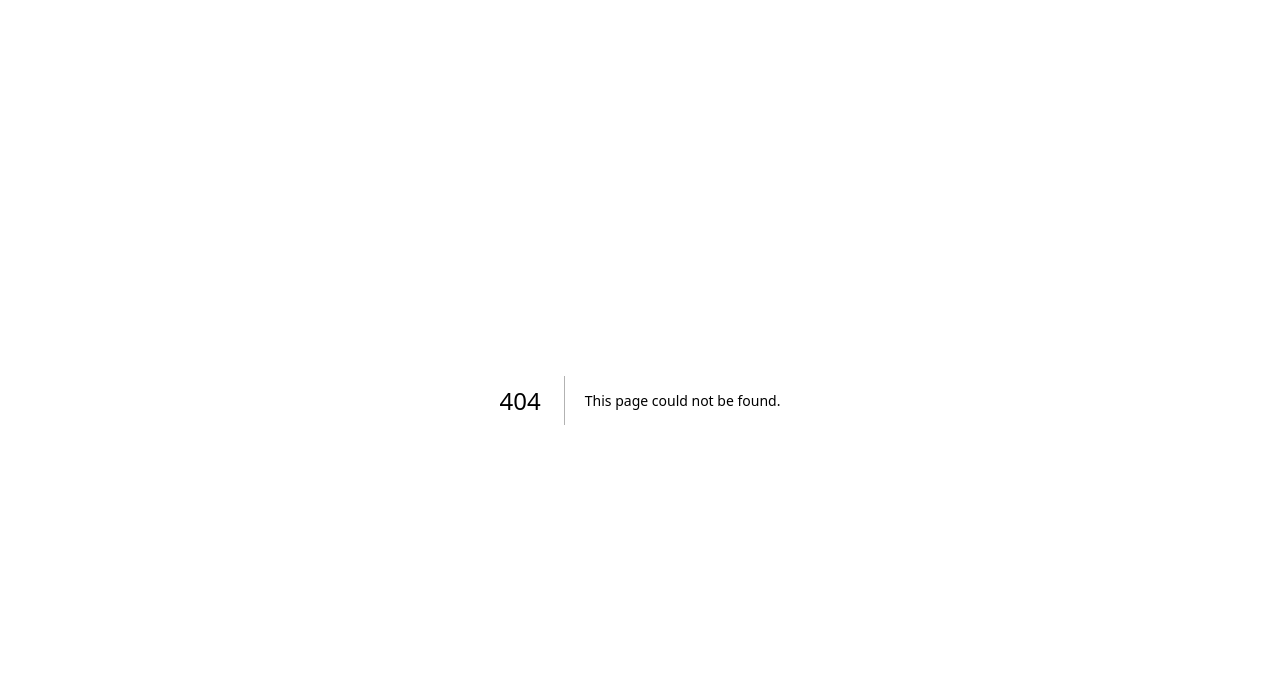
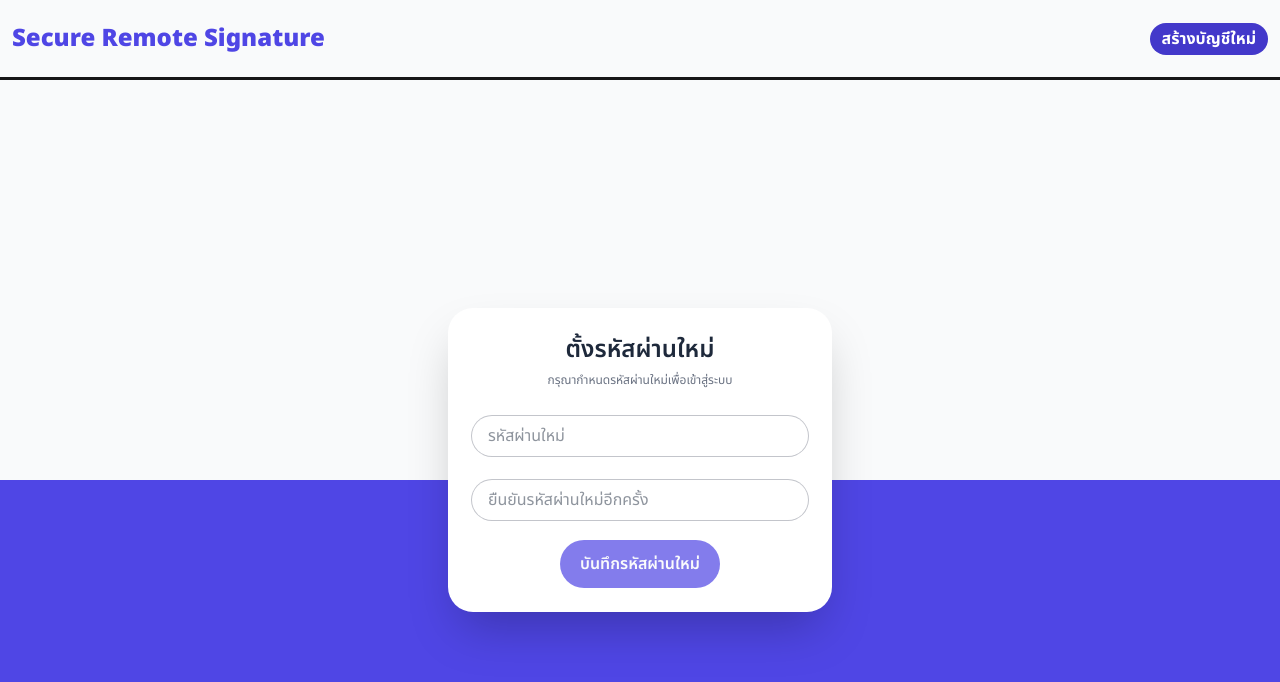
Before and after one commit to Secure-Remote-signature/RemoteSecureSignature, a Next.js app in the folder frontend/: page /resetpass in a window 1280 px wide. Before the commit this address had no page. Shown: the top 682 px of the page. Built offline with nearby package versions, Linux system fonts and the light colour scheme.

Commit message:
feat: add Reset Password component with form validation and success feedback

```diff
--- /dev/null
+++ b/frontend/app/(userLogin)/resetpass/page.tsx
@@ -0,0 +1,184 @@
+'use client';
+
+import React, { useState, Suspense } from 'react';
+import { useRouter, useSearchParams } from 'next/navigation';
+import { Lock, Loader2, CheckCircle2, ArrowLeft } from 'lucide-react';
+import "@/app/styles/components.css";
+
+// --- 1. สร้าง Component ไส้ใน (เพื่อใช้ useSearchParams) ---
+function ResetPassContent() {
+  const router = useRouter();
+  const searchParams = useSearchParams();
+  const token = searchParams.get('token'); // ดึงค่า ?token=... จาก URL
+
+  const [password, setPassword] = useState('');
+  const [confirmPassword, setConfirmPassword] = useState('');
+  const [isLoading, setIsLoading] = useState(false);
+  const [isSuccess, setIsSuccess] = useState(false);
+  const [errorMsg, setErrorMsg] = useState('');
+
+  const handleSubmit = async (e: React.FormEvent) => {
+    e.preventDefault();
+    setErrorMsg(''); // เคลียร์ error เก่าก่อน
+
+    // ตรวจสอบความถูกต้องเบื้องต้น
+    if (password.length < 6) {
+      setErrorMsg('รหัสผ่านต้องมีความยาวอย่างน้อย 6 ตัวอักษร');
+      return;
+    }
+    if (password !== confirmPassword) {
+      setErrorMsg('รหัสผ่านและการยืนยันรหัสผ่านไม่ตรงกัน');
+      return;
+    }
+
+    setIsLoading(true);
+
+    // จำลองการส่งข้อมูลไป API (รอ 1.5 วินาที)
+    // ของจริงให้เปลี่ยนเป็น fetch('/api/auth/reset-password', { method: 'POST', body: JSON.stringify({ token, newPassword: password }) })
+    setTimeout(() => {
+      setIsLoading(false);
+      setIsSuccess(true);
+    }, 1500);
+  };
+
+  // สไตล์ของ Input เดิมของคุณ (ปรับให้อยู่ใน relative div เพื่อใส่ไอคอน)
+  const inputStyle = `
+    w-full
+    text-Slate-gray
+    mt-3
+    ring-1 ring-[#C3C5CB]
+    py-2
+    pi:text-[16px] 2xl:text-[24px]
+    pi:rounded-[30px] 2xl:rounded-[50px]
+    pi:px-4 2xl:px-6
+    pi:mb-3 2xl:mb-3
+    outline-none
+    focus:ring-2 focus:ring-[#4F46E5]
+    transition-all
+  `;
+
+  // สไตล์ของปุ่มหลักเดิมของคุณ
+  const primaryBtnStyle = `
+    bg-[#4F46E5]
+    mt-2
+    text-[#F9FAFB] font-semibold
+    rounded-[30px]
+    p-3
+    px-5
+    hover:opacity-90 hover:shadow-lg transition-all
+    pi:text-[16px] 2xl:text-[24px]
+    flex items-center justify-center gap-2
+    disabled:opacity-70 disabled:cursor-not-allowed
+  `;
+
+  // กรณีไม่มี Token ใน URL (คนแอบพิมพ์ URL เข้ามาตรงๆ หรือลิงก์ผิด)
+  // if (!token) {
+  //   return (
+  //     <div className="relative z-10 bg-white mb-10 rounded-[25px] shadow-2xl w-full max-w-sm 2xl:max-w-md p-8 text-center flex flex-col items-center">
+  //       <h2 className="text-xl 2xl:text-2xl font-bold text-red-600 mb-2">ลิงก์ไม่ถูกต้อง หรือหมดอายุแล้ว</h2>
+  //       <p className="text-gray-500 text-sm 2xl:text-base mb-6">กรุณากดขอลิงก์รีเซ็ตรหัสผ่านใหม่อีกครั้ง</p>
+  //       <button onClick={() => router.push('/forgotpass')} className={primaryBtnStyle}>
+  //         ไปหน้าลืมรหัสผ่าน
+  //       </button>
+  //     </div>
+  //   );
+  // }
+
+  return (
+    <div className="relative z-10 bg-white mb-10 rounded-[25px] shadow-2xl w-full max-w-sm 2xl:max-w-md p-8 pi:p-6 flex flex-col items-center">
+
+      {!isSuccess ? (
+        <form onSubmit={handleSubmit} className="w-full flex flex-col items-center">
+          <h1 className="text-Slate-gray font-semibold pi:text-[24px] 2xl:text-[32px] mb-1">
+            ตั้งรหัสผ่านใหม่
+          </h1>
+          <p className="text-gray-500 text-sm pi:text-xs 2xl:text-base mb-4 text-center">
+            กรุณากำหนดรหัสผ่านใหม่เพื่อเข้าสู่ระบบ
+          </p>
+
+          {/* กล่องแสดงข้อความ Error */}
+          {errorMsg && (
+            <div className="w-full mb-4 p-3 bg-red-50 border border-red-200 text-red-600 text-sm 2xl:text-base rounded-lg text-center">
+              {errorMsg}
+            </div>
+          )}
+
+          <div className="w-full flex flex-col">
+            <input
+              type="password"
+              required
+              placeholder="รหัสผ่านใหม่"
+              value={password}
+              onChange={(e) => setPassword(e.target.value)}
+              className={inputStyle}
+            />
+
+            <input
+              type="password"
+              required
+              placeholder="ยืนยันรหัสผ่านใหม่อีกครั้ง"
+              value={confirmPassword}
+              onChange={(e) => setConfirmPassword(e.target.value)}
+              className={inputStyle}
+            />
+          </div>
+
+          <button
+            type="submit"
+            disabled={isLoading || !password || !confirmPassword}
+            className={primaryBtnStyle}
+          >
+            {isLoading ? <Loader2 className="animate-spin h-5 w-5 2xl:h-6 2xl:w-6" /> : 'บันทึกรหัสผ่านใหม่'}
+          </button>
+        </form>
+      ) : (
+
+        <div className="w-full flex flex-col items-center text-center animate-fade-in">
+          <div className="mx-auto w-16 h-16 2xl:w-20 2xl:h-20 bg-green-100 rounded-full flex items-center justify-center mb-4">
+             <CheckCircle2 className="h-10 w-10 2xl:h-12 2xl:w-12 text-green-500" />
+          </div>
+
+          <h1 className="text-Slate-gray font-semibold pi:text-[24px] 2xl:text-[32px] mb-2">
+            สำเร็จ!
+          </h1>
+
+          <p className="text-gray-500 text-sm 2xl:text-base mb-6">
+            รหัสผ่านของคุณถูกเปลี่ยนเรียบร้อยแล้ว <br/>
+            คุณสามารถใช้รหัสผ่านใหม่เข้าสู่ระบบได้ทันที
+          </p>
+
+          <button
+            onClick={() => router.push('/login')}
+            className={primaryBtnStyle}
+          >
+            ไปหน้าเข้าสู่ระบบ
+          </button>
+        </div>
+      )}
+
+    </div>
+  );
+}
+
+// --- 2. ตัว Wrap หลัก (ใส่ Suspense เพื่อให้ Next.js บิ้วท์ผ่าน) ---
+export default function ResetPass() {
+  return (
+    <div className="min-h-screen relative flex items-center justify-center">
+
+      {/* Background Section */}
+      <div className="absolute inset-0 z-0">
+        <div className="h-1/2 w-full bg-[#F9FAFB]"></div>
+        <div className="h-1/2 w-full bg-[#4F46E5]"></div>
+      </div>
+
+      <Suspense fallback={
+        <div className="relative z-10 bg-white mb-10 rounded-[25px] shadow-2xl p-8 flex items-center justify-center">
+          <Loader2 className="animate-spin h-8 w-8 text-[#4F46E5]" />
+        </div>
+      }>
+        <ResetPassContent />
+      </Suspense>
+
+    </div>
+  );
+}
```
